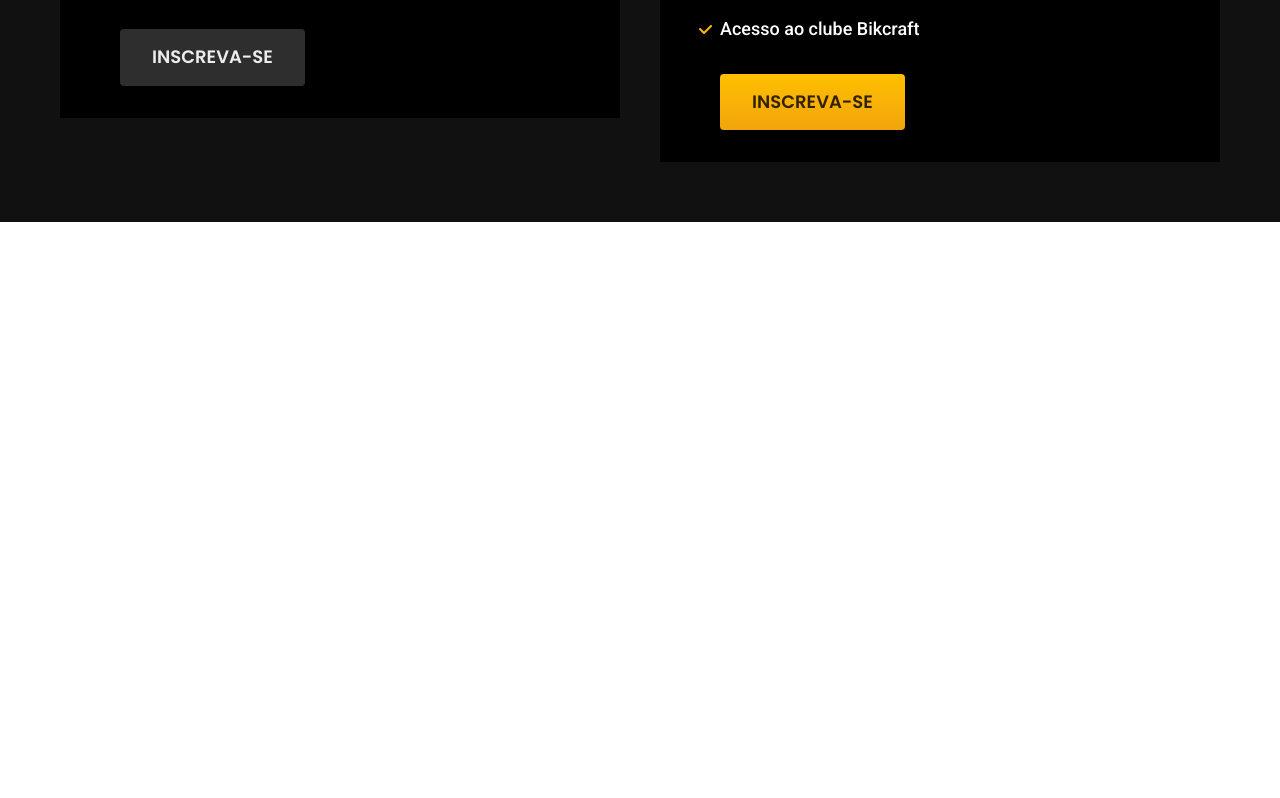
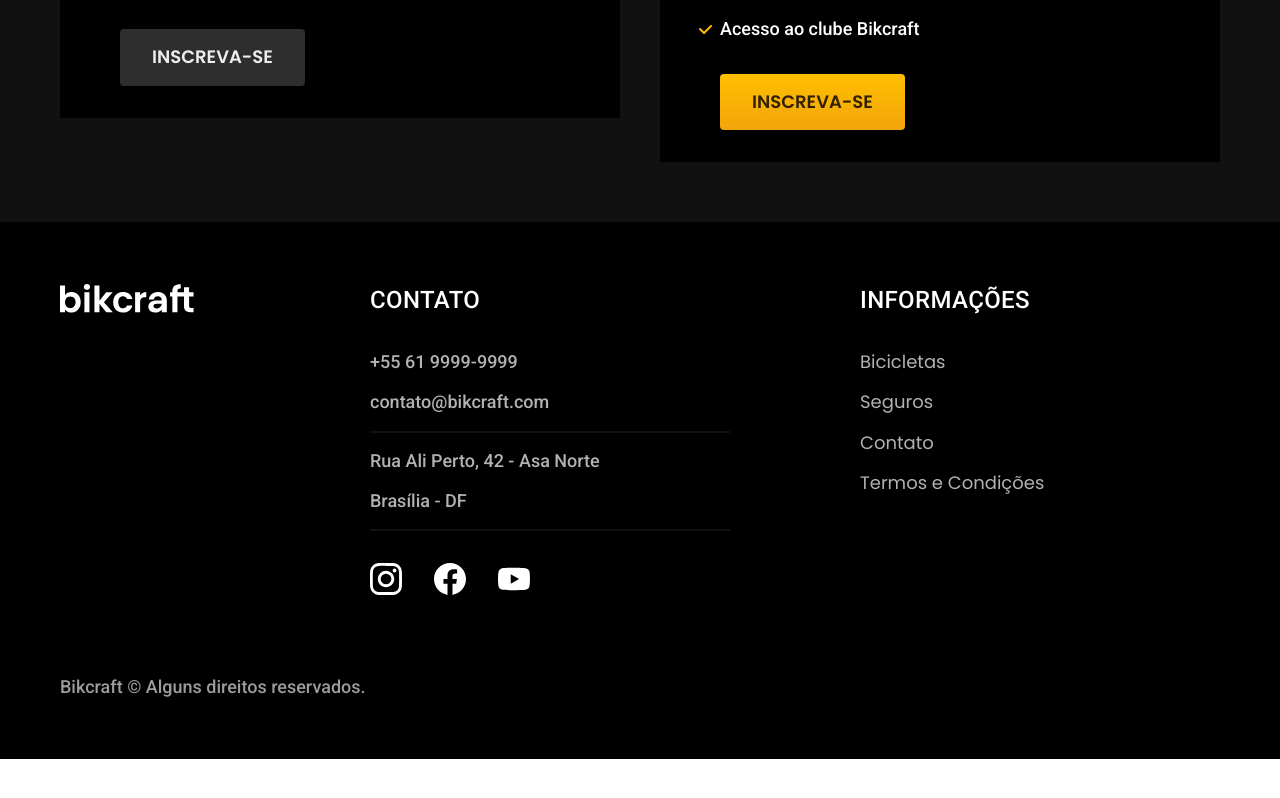
Before and after one commit to ricardopereiradevops/bikcraft, a plain HTML site: page index.html in a window 1280 px wide. Shown: the part 4325-5123 px from the top of the page. After the commit the page ends 5084 px from the top, so only its background shows below. Drawn offline with Linux system fonts and the light colour scheme.

Commit message:
Criação do Footer

```diff
--- /dev/null
+++ b/css/global/footer.css
@@ -0,0 +1,65 @@
+.footer-bg {
+  background: var(--cor-12);
+}
+
+.footer {
+  display: grid;
+  grid-template-columns: 3fr 5fr 4fr;
+  gap: 40px;
+  padding-top: 60px;
+  padding-bottom: 60px;
+}
+
+.footer h3 {
+  margin-bottom: 32px;
+}
+
+.footer-contato ul {
+  margin-bottom: 32px;
+}
+
+.footer-contato li:nth-child(even):after {
+  content: "";
+  display: block;
+  max-width: 360px;
+  height: 2px;
+  background: var(--cor-11);
+  margin-top: 16px;
+}
+
+.footer li {
+  margin-bottom: 16px;
+}
+
+.footer-redes {
+  display: flex;
+  gap: 32px;
+}
+
+.footer a:hover {
+  color: var(--cor-0);
+}
+
+.footer-copy {
+  grid-column: 1/-1;
+  margin-top: 40px;
+}
+
+@media (max-width: 800px) {
+  .footer > img {
+    display: none;
+  }
+  .footer {
+    grid-template-columns: 1fr 1fr;
+  }
+}
+
+@media (max-width: 600px) {
+  .footer {
+    grid-template-columns: 1fr;
+    gap: 60px;
+  }
+  .footer-copy {
+    margin-top: 0px;
+  }
+}
--- a/css/global/global.css
+++ b/css/global/global.css
@@ -2,7 +2,6 @@ body {
   margin: 0px;
   font-family: Arial, Helvetica, sans-serif;
   color: var(--cor-11);
-  padding-bottom: 600px;
 }
 
 h1,
--- a/css/style.css
+++ b/css/style.css
@@ -1,7 +1,9 @@
 @import "./global/global.css";
 @import "./utilidades/tipografia.css";
 @import "./utilidades/cores.css";
+
 @import "./global/header.css";
+@import "./global/footer.css";
 
 /* Utilidades */
 @import "./utilidades/componentes.css";
--- a/index.html
+++ b/index.html
@@ -199,5 +199,47 @@
         </div>
       </div>
     </article>
+
+    <footer class="footer-bg">
+      <div class="footer container">
+        <img src="./img/bikcraft.svg" alt="Bikcraft" />
+        <div class="footer-contato">
+          <h3 class="font-2-l-b cor-0">Contato</h3>
+          <ul class="font-2-m cor-5">
+            <li><a href="tel:+556199999999">+55 61 9999-9999</a></li>
+            <li>
+              <a href="mailto:contato@bikcraft.com">contato@bikcraft.com</a>
+            </li>
+            <li>Rua Ali Perto, 42 - Asa Norte</li>
+            <li>Brasília - DF</li>
+          </ul>
+          <div class="footer-redes">
+            <a href="./">
+              <img src="./img/redes/instagram.svg" alt="Instagram" />
+            </a>
+            <a href="./">
+              <img src="./img/redes/facebook.svg" alt="Facebook" />
+            </a>
+            <a href="./">
+              <img src="./img/redes/youtube.svg" alt="Youtube" />
+            </a>
+          </div>
+        </div>
+        <div class="footer-informacoes">
+          <h3 class="font-2-l-b cor-0">Informações</h3>
+          <nav>
+            <ul class="font-1-m cor-5">
+              <li><a href="./bicicletas.html">Bicicletas</a></li>
+              <li><a href="./seguros.html">Seguros</a></li>
+              <li><a href="./contato.html">Contato</a></li>
+              <li><a href="./termos.html">Termos e Condições</a></li>
+            </ul>
+          </nav>
+        </div>
+        <p class="footer-copy font-2-m cor-6">
+          Bikcraft © Alguns direitos reservados.
+        </p>
+      </div>
+    </footer>
   </body>
 </html>
```
